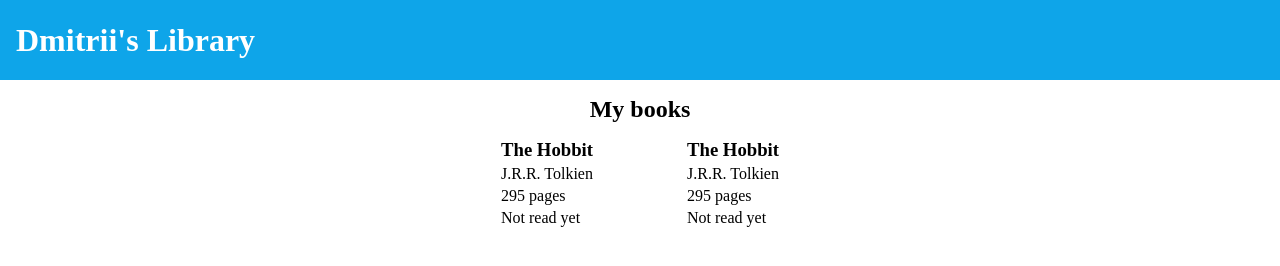
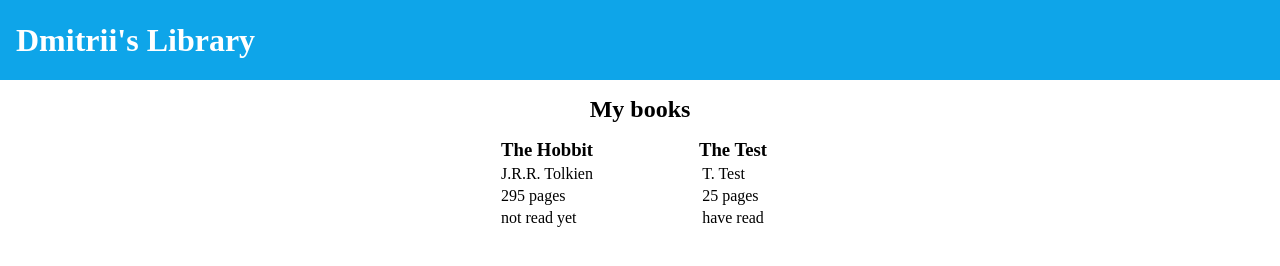
Before and after one commit to Dmitry-174/Odin-Library, a plain HTML site: page index.html in a window 1280 px wide. Drawn offline with Linux system fonts and the light colour scheme; a web font is replaced by a local one.

Commit message:
Make showBooks function

```diff
--- a/index.html
+++ b/index.html
@@ -15,25 +15,7 @@
     </header>
     <main>
         <h2>My books</h2>
-        <div class="cards">
-            <div class="card">
-                <h3 class="title">The Hobbit</h3>
-                <ul class="description">
-                    <li>J.R.R. Tolkien</li>
-                    <li>295 pages</li>
-                    <li>Not read yet</li>
-                </ul>
-            </div>
-
-            <div class="card">
-                <h3 class="title">The Hobbit</h3>
-                <ul class="description">
-                    <li>J.R.R. Tolkien</li>
-                    <li>295 pages</li>
-                    <li>Not read yet</li>
-                </ul>
-            </div>
-        </div>
+        <div class="cards"></div>
     </main>
     <footer></footer>
 
--- a/script.js
+++ b/script.js
@@ -19,5 +19,47 @@ function addBookToLibrary(title, author, pages, read) {
     myLibrary.push(newBook);
 }
 
+function createBookCard(book) {
+    let card = document.createElement('div');
+    card.classList.add("card");
+
+    let title = document.createElement('h3')
+    title.classList.add('title');
+    title.textContent = book.title
+
+    let description = document.createElement('ul')
+    description.classList.add('description');
+
+    let author = document.createElement('li')
+    author.classList.add('author');
+    author.textContent = book.author
+
+    let pages = document.createElement('li')
+    pages.classList.add('pages');
+    pages.textContent = `${book.pages} pages`
+
+    let read = document.createElement('li')
+    read.classList.add('read');
+    read.textContent = book.read ? 'have read' : 'not read yet';
+
+    description.appendChild(author);
+    description.appendChild(pages);
+    description.appendChild(read);
+
+    card.appendChild(title);
+    card.appendChild(description);
+    return card
+}
+
+function showBooks(library) {
+    for (let book of library) {
+        let card = createBookCard(book);
+        let cards = document.querySelector(".cards");
+        cards.appendChild(card);
+    }
+}
+
+
 addBookToLibrary('The Hobbit', "J.R.R. Tolkien", 295, false);
-console.log(myLibrary);
+addBookToLibrary('The Test', "T. Test", 25, true);
+showBooks(myLibrary);
```
